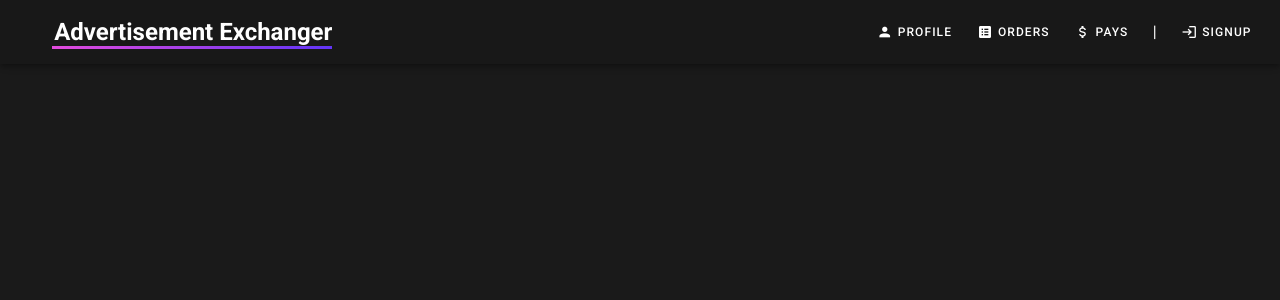
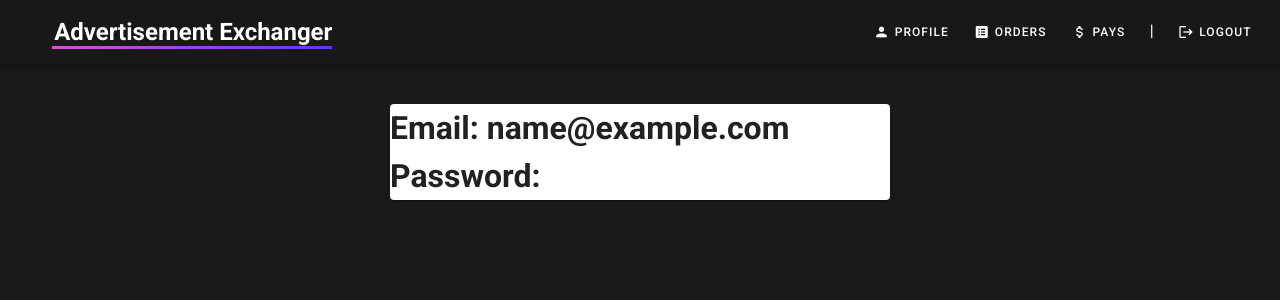
Before and after one commit to skinpale/ad-changer-front, a Vue app: page /profile in a window 1280 px wide. Shown: the top 300 px of the page. Built offline with nearby package versions, Linux system fonts and the light colour scheme; sample sign-in values are in the browser's storage.

Commit message:
enable redirects

```diff
--- a/src/components/LoginFormComponent.vue
+++ b/src/components/LoginFormComponent.vue
@@ -9,13 +9,13 @@
                 <v-spacer></v-spacer>
 
                 <!-- Open Register dialog -->
-                <v-btn
+                <!-- <v-btn
                     class="ma=0 pa=0"
                     small
                     outlined
                     @click="openRegisterDialog">
                     Don't have an account?
-                </v-btn>
+                </v-btn> -->
             </v-card-title>
 
             <v-card-text>
@@ -110,7 +110,7 @@ export default {
         }
     }),
     methods: {
-        ...mapMutations(['login', 'logout']),
+        ...mapMutations(['login']),
         closeDialog() {
             this.$emit("close");
         },
@@ -131,11 +131,8 @@ export default {
                 }
             })
             .then(response => {
-                this.loading = true
-                setTimeout(() => (this.loading = false), 2000)
-
-                console.log(response.data.email)
                 this.login(response.data)
+                this.closeDialog()
             })
             .catch(error => {
                 if (error.response.status === 401) {
--- a/src/components/NavbarComponent.vue
+++ b/src/components/NavbarComponent.vue
@@ -11,9 +11,11 @@
                     <span class="gradient-underline">Advertisement Exchanger</span>
                 </v-btn>
             </v-toolbar-title>
+
             <v-spacer></v-spacer>
 
-            <div>
+            <!-- User is authorized  -->
+            <div v-if="isAuthenticated">
                 <!-- Profile button -->
                 <router-link style="text-decoration: none;" to="/profile">
                     <v-btn small text>
@@ -33,13 +35,27 @@
                     <v-btn small text>
                         <v-icon class="pr-1" small>mdi-currency-usd</v-icon>pays</v-btn>
                 </router-link>
-            </div>
 
                 <!-- Divider -->
                 <span class="mx-3">|</span>
 
+                <!-- Logout -->
+                <v-btn small text @click="onLogout">
+                    <v-icon class="pr-1" small>mdi-logout</v-icon>
+                    logout
+                </v-btn>
+            </div>
+
+            <!-- User is NOT authorized -->
+            <div v-else>
                 <!-- Login Dialog Form -->
                 <v-dialog dark v-model="loginDialog" scrollable>
+                    <template v-slot:activator="{ on, props }">
+                        <v-btn small text v-on="on" v-bind="props">
+                            <!-- <v-icon class="pr-1" small>mdi-login</v-icon> -->
+                            login
+                        </v-btn>
+                    </template>
                     <LoginFormComponent
                         @close="
                             loginDialog = false"
@@ -48,11 +64,14 @@
                             registerDialog = true" />
                 </v-dialog>
 
+                <!-- Divider -->
+                <span class="mx-3">|</span>
+
                 <!-- Register Dialog Form -->
                 <v-dialog dark v-model="registerDialog" scrollable>
                     <template v-slot:activator="{ on, props }">
                         <v-btn small text v-on="on" v-bind="props">
-                        <v-icon class="pr-1" small>mdi-login</v-icon>
+                            <!-- <v-icon class="pr-1" small>mdi-login</v-icon> -->
                             signup
                         </v-btn>
                     </template>
@@ -63,6 +82,7 @@
                             loginDialog = true,
                             registerDialog = false" />
                 </v-dialog>
+            </div>
         </v-toolbar>
     </nav>
 </template>
@@ -70,6 +90,7 @@
 <script>
 import LoginFormComponent from './LoginFormComponent.vue';
 import RegisterFormComponent from './RegisterFormComponent.vue';
+import { mapGetters,mapActions } from 'vuex';
 
 export default {
     components: { LoginFormComponent, RegisterFormComponent },
@@ -77,7 +98,17 @@ export default {
         props: '',
         loginDialog: false,
         registerDialog: false
-    })
+    }),
+    computed:{
+        ...mapGetters(['isAuthenticated'])
+    },
+    // to rework
+    methods:{
+        ...mapActions(['logout']),
+        onLogout(){
+            this.logout(this.$route.path)
+        }
+    }
 }
 </script>
 
--- a/src/components/RegisterFormComponent.vue
+++ b/src/components/RegisterFormComponent.vue
@@ -9,13 +9,13 @@
                 <v-spacer></v-spacer>
 
                 <!-- Open Login dialog -->
-                <v-btn
+                <!-- <v-btn
                     class="ma=0 pa=0"
                     small
                     outlined
                     @click="openLoginDialog">
                     Already have an account?
-                </v-btn>
+                </v-btn> -->
             </v-card-title>
 
             <v-card-text>
--- a/src/config/router.js
+++ b/src/config/router.js
@@ -1,12 +1,10 @@
 import Vue from 'vue'
 import Router from 'vue-router'
-
+import store from '@/store'
 
 Vue.use(Router)
 
-const router = new Router({
-  mode: 'history',
-  routes: [
+const routes = [
   {
     path: '/',
     name: 'Home',
@@ -15,14 +13,36 @@ const router = new Router({
   {
     path: '/orders',
     name: 'Orders',
-      component: () => import('@/views/OrdersView.vue')
+    component: () => import('@/views/OrdersView.vue'),
+    meta:{
+      requiresAuth: true
+    }
   },
   {
     path: '/profile',
     name: 'Profile',
-      component: () => import('@/views/ProfileView.vue')
+    component: () => import('@/views/ProfileView.vue'),
+    meta:{
+      requiresAuth: true
+    }
   }
 ]
+
+const router = new Router({
+  mode: 'history',
+  routes
 })
 
+router.beforeEach((to, from, next) => {
+  if (to.matched.some(record => record.meta.requiresAuth)) {
+    if (!store.getters.isAuthenticated) {
+      next({ path: '/' });
+    } else {
+      next();
+    }
+  } else {
+    next();
+  }
+});
+
 export default router
--- a/src/store/modules/auth.js
+++ b/src/store/modules/auth.js
@@ -1,6 +1,14 @@
+import router from "@/config/router";
+
 export default {
     state: {
         user: JSON.parse(localStorage.getItem('user')) || null,
+    },
+    actions: {
+        logout(context, url){
+            context.commit("logout")
+            if(url !== '/') router.push('/')
+        }
     },
     mutations: {
         login(state, user) {
@@ -13,7 +21,11 @@ export default {
         },
     },
     getters: {
-        user: state => state.user,
-        isAuthenticated: state => state.user !== null,
+        user(state){
+            return state.user
+        },
+        isAuthenticated(state) {
+            return state.user !== null
+        }
     },
 }
--- a/src/views/OrdersView.vue
+++ b/src/views/OrdersView.vue
@@ -1,16 +1,3 @@
 <template>
-  <div>
-    <h1 v-if="isAuthenticated">Hello</h1>
-    <h1 v-if="!isAuthenticated">Authorize!</h1>
-  </div>
+  <div></div>
 </template>
-
-<script>
-import { mapGetters } from 'vuex';
-
-export default {
-  computed: {
-    ...mapGetters(['user', 'isAuthenticated']),
-  }
-};
-</script>
--- a/src/views/ProfileView.vue
+++ b/src/views/ProfileView.vue
@@ -1,3 +1,18 @@
 <template>
-    <div></div>
+    <div>
+        <v-card max-width="500px" class="mx-auto mt-10">
+            <h1>Email: {{ user.email }}</h1>
+            <h1>Password: {{ user.password }}</h1>
+        </v-card>
+    </div>
 </template>
+
+<script>
+import { mapGetters } from 'vuex';
+
+export default {
+  computed: {
+    ...mapGetters(['user', 'isAuthenticated']),
+  }
+};
+</script>
```
Lines whose indentation alone changed are shown as unchanged.
